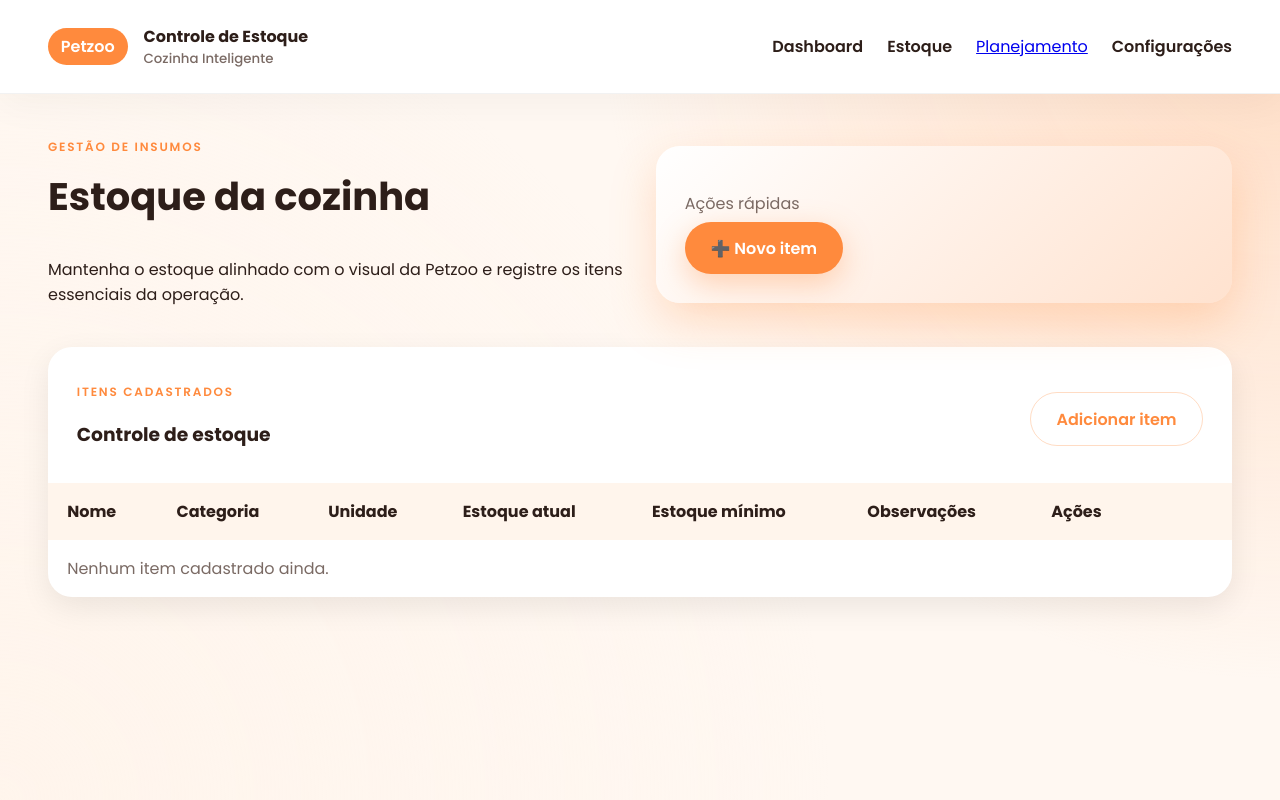
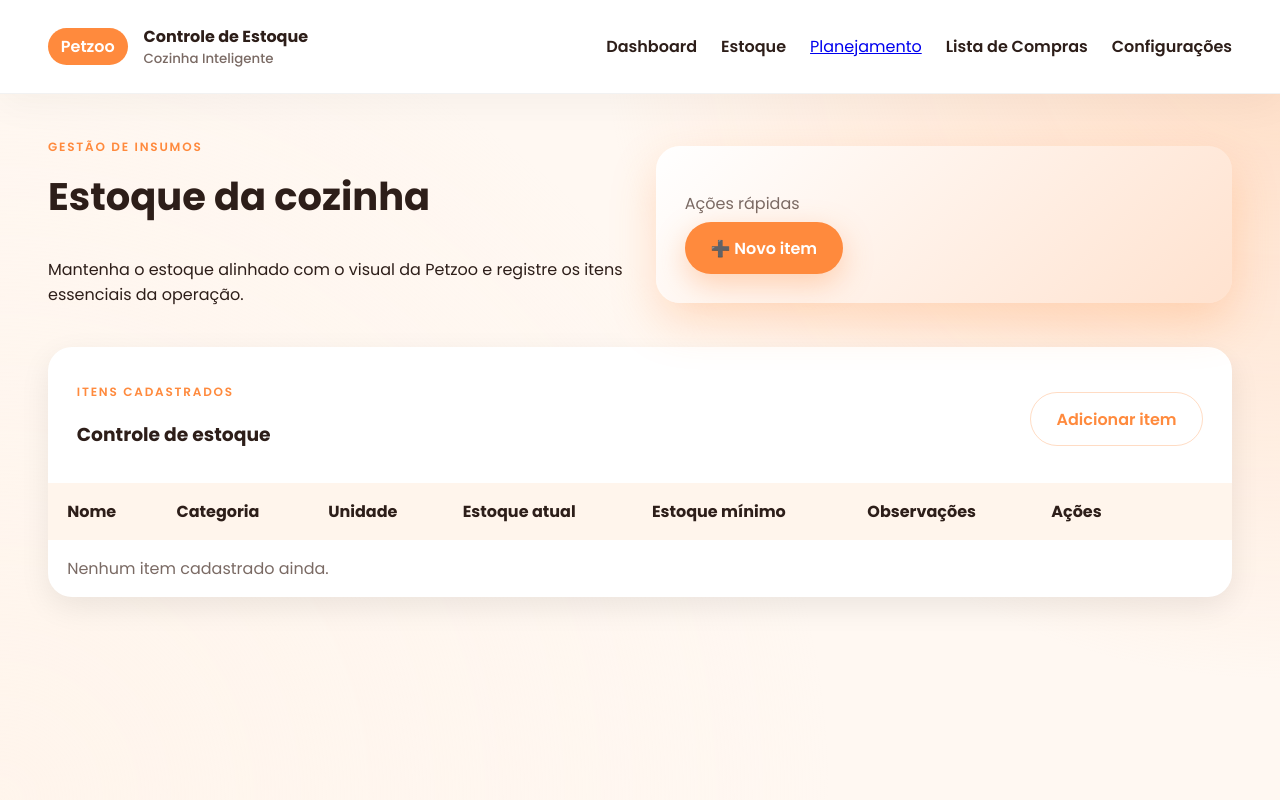
Before and after one commit to marisouzarodrigues0401-byte/controle-de-estoque-petzoo, a Python web app: template app/templates/estoque.html in a window 1280 px wide. Run offline with Jinja, Linux system fonts and the light colour scheme; the template is opened without the code that fills it, so the values that code supplies are empty.

Commit message:
Update base.html

```diff
--- a/app/templates/base.html
+++ b/app/templates/base.html
@@ -23,6 +23,7 @@
             <a href="{{ url_for('main.dashboard') }}" class="nav-link">Dashboard</a>
             <a href="{{ url_for('main.estoque') }}" class="nav-link">Estoque</a>
             <a href="{{ url_for('main.planejamento') }}">Planejamento</a>
+            <a href="{{ url_for('main.lista_compras') }}" class="nav-link">Lista de Compras</a>
             <a href="{{ url_for('main.configuracoes') }}" class="nav-link">Configurações</a>
         </nav>
     </header>
```
